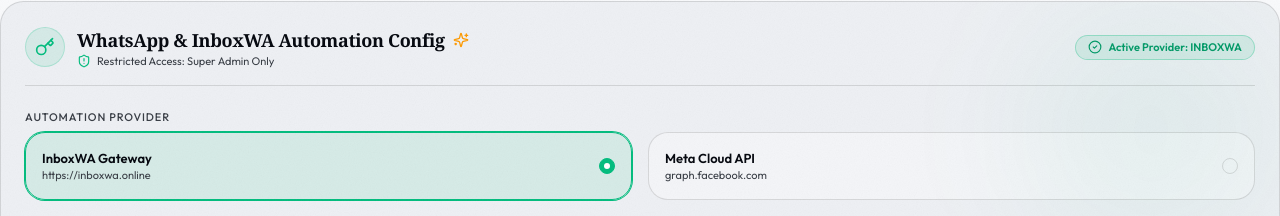
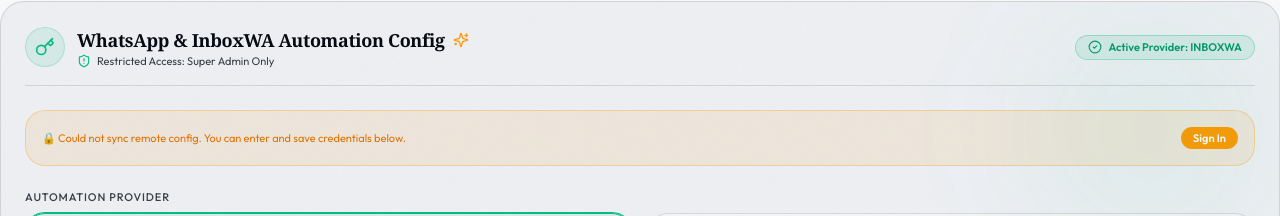
Before and after one commit to Psyodrz/mdms-production-main, a Next.js app in the folder apps/web/: page /admin/settings in a window 1280 px wide. Shown: the part 365-581 px from the top of the page. Built offline with nearby package versions, Linux system fonts and the light colour scheme; no server answers.

Commit message:
fix(web): add graceful auth error handling and sign-in banner to WhatsAppConfigCard

```diff
--- a/apps/web/src/components/admin/WhatsAppConfigCard.tsx
+++ b/apps/web/src/components/admin/WhatsAppConfigCard.tsx
@@ -22,6 +22,7 @@
   const [saving, setSaving] = useState(false);
   const [testing, setTesting] = useState(false);
   const [showApiKey, setShowApiKey] = useState(false);
+  const [authError, setAuthError] = useState<string | null>(null);
 
   const [testPhone, setTestPhone] = useState('');
 
@@ -40,13 +41,18 @@
 
   const fetchConfig = async () => {
     setLoading(true);
+    setAuthError(null);
     try {
       const json = await fetchAPI('/whatsapp/config');
       if (json && json.success && json.data) {
         setForm(json.data);
       }
-    } catch (err) {
-      console.error('Failed to load WhatsApp config', err);
+    } catch (err: any) {
+      if (err?.message?.includes('401') || err?.message?.includes('Unauthorized')) {
+        setAuthError('Super Admin authentication required. Please sign in to view and save live credentials.');
+      } else {
+        setAuthError('Could not sync remote config. You can enter and save credentials below.');
+      }
     } finally {
       setLoading(false);
     }
@@ -134,6 +140,15 @@
           Active Provider: {form.provider.toUpperCase()}
         </span>
       </div>
+
+      {authError && (
+        <div className="mb-6 p-4 rounded-xl bg-amber-500/10 border border-amber-500/30 text-amber-600 dark:text-amber-400 text-xs flex items-center justify-between">
+          <span>🔒 {authError}</span>
+          <a href="/login" className="px-3 py-1 bg-amber-500 hover:bg-amber-600 text-white rounded-lg font-semibold transition-colors shrink-0">
+            Sign In
+          </a>
+        </div>
+      )}
 
       <form onSubmit={handleSave} className="space-y-6">
         {/* Provider Select */}
```
